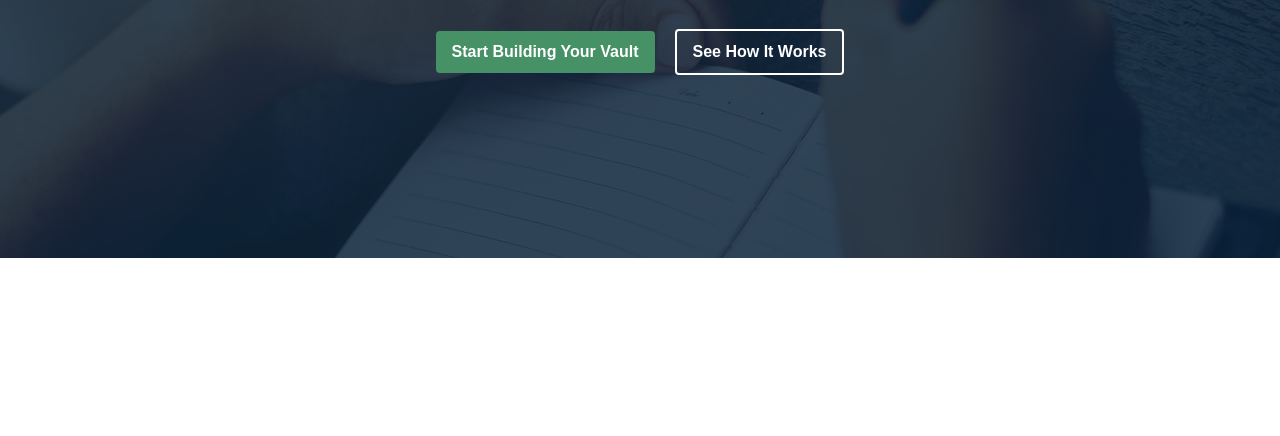
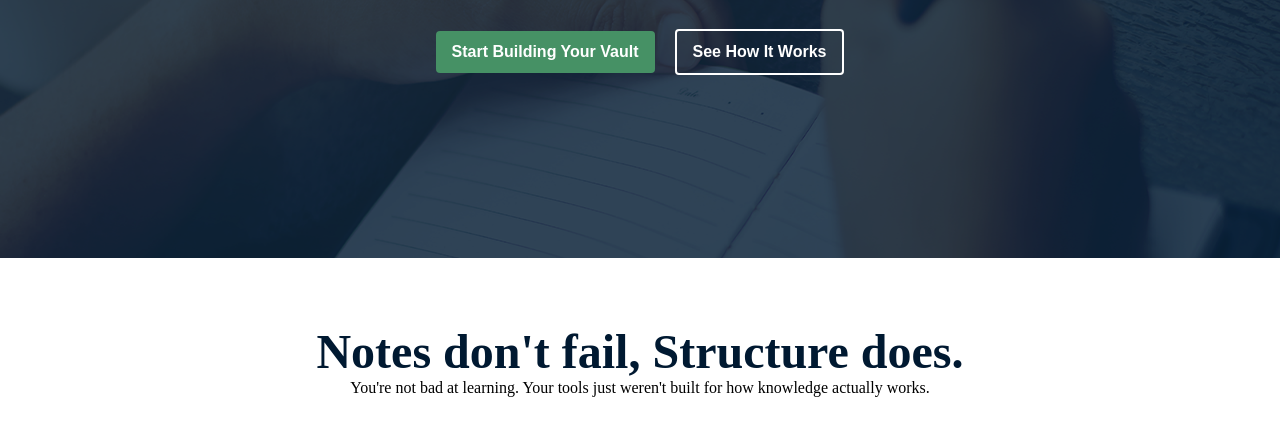
Before and after one commit to ajwadhussain-shadman/assignment-01, a plain HTML site: page index.html in a window 1280 px wide. Shown: the part 512-948 px from the top of the page. Before the commit the page ends 800 px from the top, so only its background shows below. Drawn offline with Linux system fonts and the light colour scheme.

Commit message:
added header end texts

```diff
--- a/index.html
+++ b/index.html
@@ -62,5 +62,11 @@
 
     </section>
   </header>
+  <main>
+    <section class="header-end">
+        <h2>Notes don't fail, Structure does.</h2>
+        <p>You're not bad at learning. Your tools just weren't built for how knowledge actually works.</p>
+    </section>
+  </main>
 </body>
 </html>
--- a/styles/style.css
+++ b/styles/style.css
@@ -102,3 +102,20 @@
        border:2px solid white;
        margin-left: 16px;
 }
+.header-end{
+    text-align: center;
+
+    margin: 0 auto;
+    padding-bottom: 44px;
+}
+.header-end h2{
+
+    font-size: 48px;
+    color: #001931;
+    margin-top: 66px;
+}
+.header {
+    color: #627382;
+    line-height: 20;
+    font-size: 16px;
+}
```
